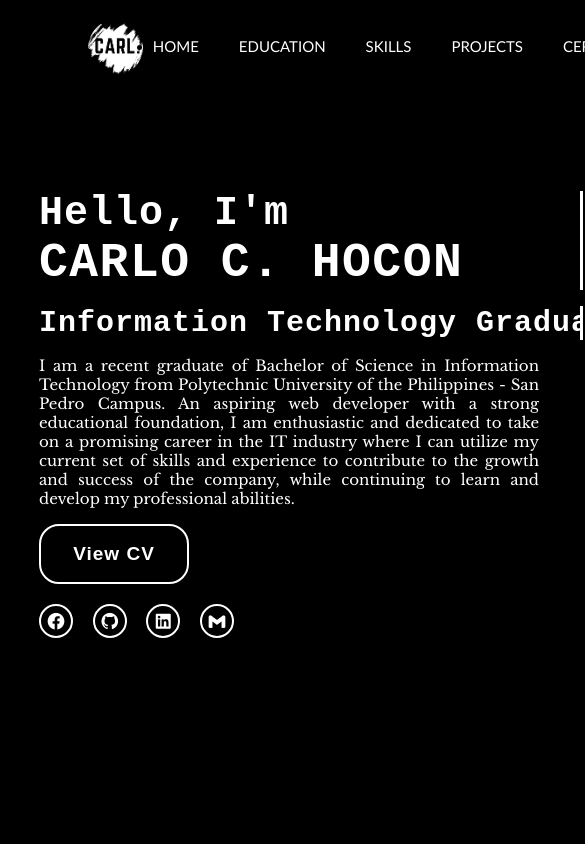
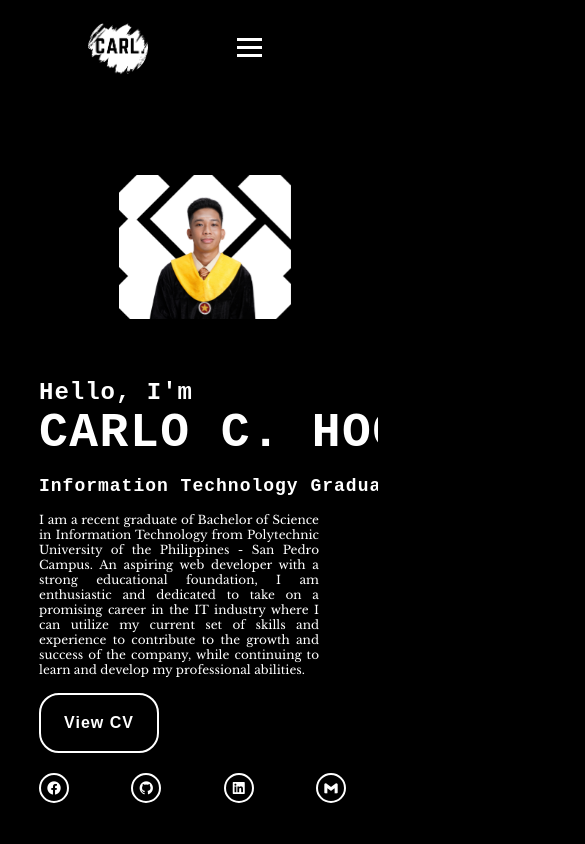
Before and after one commit to carlrac4/My-Portfolio, a plain HTML site: page index.html in a window 390 px wide. Shown: the top 844 px of the page, 585 px wide, since content can reach past the window. Drawn offline with nearby package versions, Linux system fonts and the light colour scheme; a web font is replaced by a local one.

Commit message:
added-media-queries

```diff
--- a/index.html
+++ b/index.html
@@ -10,12 +10,14 @@
     <link rel="stylesheet" href="https://unpkg.com/aos@next/dist/aos.css">
     <link rel="stylesheet" href="https://cdnjs.cloudflare.com/ajax/libs/font-awesome/6.2.0/css/all.min.css">
     <link rel="stylesheet" href="https://cdnjs.cloudflare.com/ajax/libs/lightbox2/2.11.1/css/lightbox.min.css">
+    <link rel="stylesheet" href="https://fonts.googleapis.com/css2?family=Material+Symbols+Rounded:opsz,wght,FILL,GRAD@48,400,0,0"/>
 </head>
 <body>
     <nav data-aos="fade-right" data-aos-duration="1000" data-aos-once="true" id="desktop-nav">
         <img src="/assets/carl-logo.png" alt="CH Logo" class="logo">
+
         <div>
-            <ul class="navlinks">
+            <ul class="nav-menu">
                 <li><a href="#home"class="nav-btns">Home</a></li>
                 <li><a href="#education"class="nav-btns">Education</a></li>
                 <li><a href="#skills"class="nav-btns">Skills</a></li>
@@ -23,6 +25,11 @@
                 <li><a href="#certificates" class="nav-btns">Certificates</a></li>
             </ul>
         </div>
+    <div class="hamburger">
+        <span class="bar"></span>
+        <span class="bar"></span>
+        <span class="bar"></span>
+    </div>
     </nav>
 <!--Home section-->
 <section class="home" id="home">
@@ -38,7 +45,7 @@
              to contribute to the growth and success of the company, while continuing to learn and develop my professional abilities.</p>
         <div class="home-btn">
         <button onclick="window.open
-        ('./assets/Hocon-UpdatedCV.pdf')">View CV</button>
+        ('./assets/Hocon_LatestCV.pdf')">View CV</button>
     </div>
 <br>
 <br>
@@ -462,7 +469,7 @@
             <a href="assets/udemycert5.jpg" data-aos="fade-right" data-aos-duration="4000" data-aos-once="true" data-lightbox="certs" class="certs"><span><img src="assets/udemycert5.jpg" alt=""></span></a>
             <a href="assets/udemycert6.jpg" data-aos="fade-right" data-aos-duration="4000" data-aos-once="true" data-lightbox="certs" class="certs"><span><img src="assets/udemycert6.jpg" alt=""></span></a>
             <a href="assets/udemycert7.jpg" data-aos="fade-right" data-aos-duration="4000" data-aos-once="true" data-lightbox="certs" class="certs"><span><img src="assets/udemycert7.jpg" alt=""></span></a>
-            <a href="assets/cert1.jpg" data-aos="fade-right" data-aos-duration="4000" data-aos-once="true" data-lightbox="certs" class="certs"><span><img src="assets/cert1.jpg" alt="" class="cert-resize1"></span></a>
+            <a href="assets/udemycert9.jpg" data-aos="fade-right" data-aos-duration="4000" data-aos-once="true" data-lightbox="certs" class="certs"><span><img src="assets/udemycert9.jpg" alt=""></span></a>
             <a href="assets/cert2.png" data-aos="fade-right" data-aos-duration="4000" data-aos-once="true" data-lightbox="certs" class="certs"><span><img src="assets/cert2.png" alt=""></span></a>
             <a href="assets/cert3.png" data-aos="fade-right" data-aos-duration="4000" data-aos-once="true" data-lightbox="certs" class="certs"><span><img src="assets/cert3.png" alt=""></span></a>
             <a href="assets/cert4.jpg" data-aos="fade-right" data-aos-duration="4000" data-aos-once="true" data-lightbox="certs" class="certs"><span><img src="assets/cert4.jpg" alt="" class="cert-resize"></span></a>
--- a/lib/script.js
+++ b/lib/script.js
@@ -1 +1,13 @@
-AOS.init();
+const hamburger = document.querySelector(".hamburger");
+const navMenu = document.querySelector(".nav-menu");
+
+hamburger.addEventListener("click", () => {
+    hamburger.classList.toggle("active");
+    navMenu.classList.toggle("active");
+})
+
+document.querySelector(".nav-btns").forEach (n => n.
+    addEventListener("click", () => {
+        hamburger.classList.remove("active");
+        navMenu.classList.remove("active");
+    }))
--- a/style.css
+++ b/style.css
@@ -67,7 +67,7 @@ section .title {
     height: 55px;
 }
 
-nav, .navlinks {
+nav, .nav-menu {
     display: flex;
 }
 
@@ -80,7 +80,7 @@ nav {
 
 }
 
-.navlinks {
+.nav-menu {
     display: flex;
     flex-direction: row;
     padding: 10px;
@@ -307,6 +307,138 @@ font-weight:bold;
     font-size: 3rem;
     letter-spacing: 1.5px;
     position: relative;
+}
+
+@media screen and (max-width: 768px) {
+    .home {
+        display: flex;
+        flex-direction: column;
+    }
+
+    .home-img {
+        order: -1;
+    }
+
+    .home-content {
+        max-width: 100%;
+        margin-top: 5rem;
+    }
+
+    .home-btn {
+        padding: 0;
+    }
+    .home-img img {
+        margin-left: 5rem;
+        width: 55%;
+        height: auto;
+        margin-top: 0;
+    }
+
+    .home-btn,
+    .home-content {
+        width: 100%;
+    }
+
+    .home-content h1 {
+        margin-top: 1.5rem;
+        font-size: 20px;
+    }
+
+    .home-content h3 {
+        font-size: 20px;
+    }
+
+    .home-content p {
+        font-size: 14px;
+        margin-right: 2rem;
+    }
+
+}
+
+@media screen and (max-width: 480px) {
+    .home-content h1 {
+        font-size: 24px;
+    }
+
+    .home-content h3 {
+        font-size: 18px;
+    }
+
+    .home-btn button {
+        width: 120px;
+        font-size:   16px;
+    }
+
+    .home-content p {
+        font-size: 12px;
+    }
+
+    .home-icons {
+        width: 100%;
+    }
+
+    .icon {
+        width: 30px;
+        height: 30px;
+        font-size: 16px;
+    }
+}
+
+.hamburger {
+    display: flex;
+    flex-direction: column;
+    cursor: pointer;
+    align-items: center;
+}
+.bar {
+    display: block;
+    width: 25px;
+    height: 3px;
+    margin: 5px auto;
+    -webkit-transition: all 0.3s ease-in-out;
+    transition: all 0.3s ease-in-out;
+    background-color: white;
+}
+
+@media (max-width:768px) {
+    .hamburger {
+        display: block;
+        margin-right: 120px;
+    }
+    .hamburger.active .bar:nth-child(2) {
+        opacity: 0;
+    }
+    .hamburger.active .bar:nth-child(1) {
+        transform: translateY(8px) rotate(45deg);
+    }
+    .hamburger.active .bar:nth-child(3) {
+        transform: translateY(-8px) rotate(-45deg);
+    }
+    .nav-menu {
+        position: fixed;
+        left: -100%;
+        top: 70px;
+        gap: 0;
+        flex-direction: column;
+        background-color: #424242;
+        width: 100%;
+        text-align: center;
+        transition: 0.3s;
+    }
+    .nav-btns {
+        margin: 16px 0;
+    }
+    .nav-menu.active {
+        left: 0;
+
+    }
+}
+
+@media screen and (max-width: 768px) {
+    .type-animation2 {
+        animation: none;
+        border-right: none;
+    }
 }
 
 /* EDUCATION AND EXPERIENCE*/
@@ -586,6 +718,38 @@ font-weight:bold;
     z-index: 2;
 }
 
+@media screen and (max-width: 768px) {
+    .container {
+        grid-template-columns: repeat(1, 1fr);
+    }
+}
+
+@media screen and (max-width: 1150px) {
+    .container {
+        grid-template-columns: repeat(1, 1fr);
+    }
+}
+
+@media screen and (max-width: 1150px) {
+    .box {
+       width: 300px;
+       margin-right: none;
+    }
+}
+
+@media screen and (max-width: 990px) {
+    .container {
+        grid-template-columns: repeat(1, 1fr);
+        padding: 2rem 50px;
+    }
+}
+
+@media screen and (max-width:650px) {
+    .container {
+        grid-template-columns: repeat(1,1fr);
+    }
+}
+
 /*PROJECTS SECTION*/
 
 .projects{
@@ -800,6 +964,38 @@ font-weight:bold;
     font-size: 20px;
 }
 
+@media (max-width:768px) {
+    #projects .item {
+        flex-direction: column;
+    }
+    #projects .left {
+        width: -100px;
+    }
+    .img-proj {
+        width: 400px;
+    }
+    #projects .right {
+        width: 90%;
+        margin-left: 0;
+        margin-top: -150px;
+    }
+    #projects .item:nth-child(even) {
+        flex-direction: column;
+    }
+    #projects .item:nth-child(even) .left {
+        margin-left: 0;
+    }
+}
+@media only screen and (max-width:450px) {
+    #projects .link_btn {
+        flex-direction: column;
+    }
+    #projects .link_btn a {
+        width: 100%;
+        text-align: center;
+    }
+}
+
 /*CERTIFICATES SECTION*/
 
 .title-cert {
@@ -827,7 +1023,7 @@ transform: translateX(-50%);
 }
 
 .wrapper {
-    max-width: 1100;
+    max-width: 100%;
 }
 
 .gallery {
@@ -842,7 +1038,7 @@ transform: translateX(-50%);
 }
 
 .gallery .certs {
-    padding: 20px;
+    padding: 40px;
     width: calc(100%/3);
 }
 
@@ -954,47 +1150,3 @@ footer .media-box .media {
     margin-bottom: -30px;
     font-size: 15px;
   }
-
-/* SOME MEDIA QUERIES */
-@media screen and (max-width: 990px) {
-    .container {
-        grid-template-columns: repeat(3, 1fr);
-        padding: 2rem 50px;
-    }
-}
-
-@media screen and (max-width: 650px) {
-    .container {
-        grid-template-columns: repeat (2, 1fr);
-        padding: 2rem 50px;
-    }
-}
-
-@media only screen and (max-width:768px) {
-    #projects .item {
-        flex-direction: column;
-    }
-    #projects .left {
-        width: 100%;
-    }
-    #projects .right {
-        width: 90%;
-        margin-left: 0;
-        margin-top: -150px;
-    }
-    #projects .item:nth-child(even) {
-        flex-direction: column;
-    }
-    #projects .item:nth-child(even) .left {
-        margin-left: 0;
-    }
-}
-@media only screen and (max-width:450px) {
-    #projects .link_btn {
-        flex-direction: column;
-    }
-    #projects .link_btn a {
-        width: 100%;
-        text-align: center;
-    }
-}
```
Also changed, not shown: assets/udemycert9.jpg (added), 1 other file.
